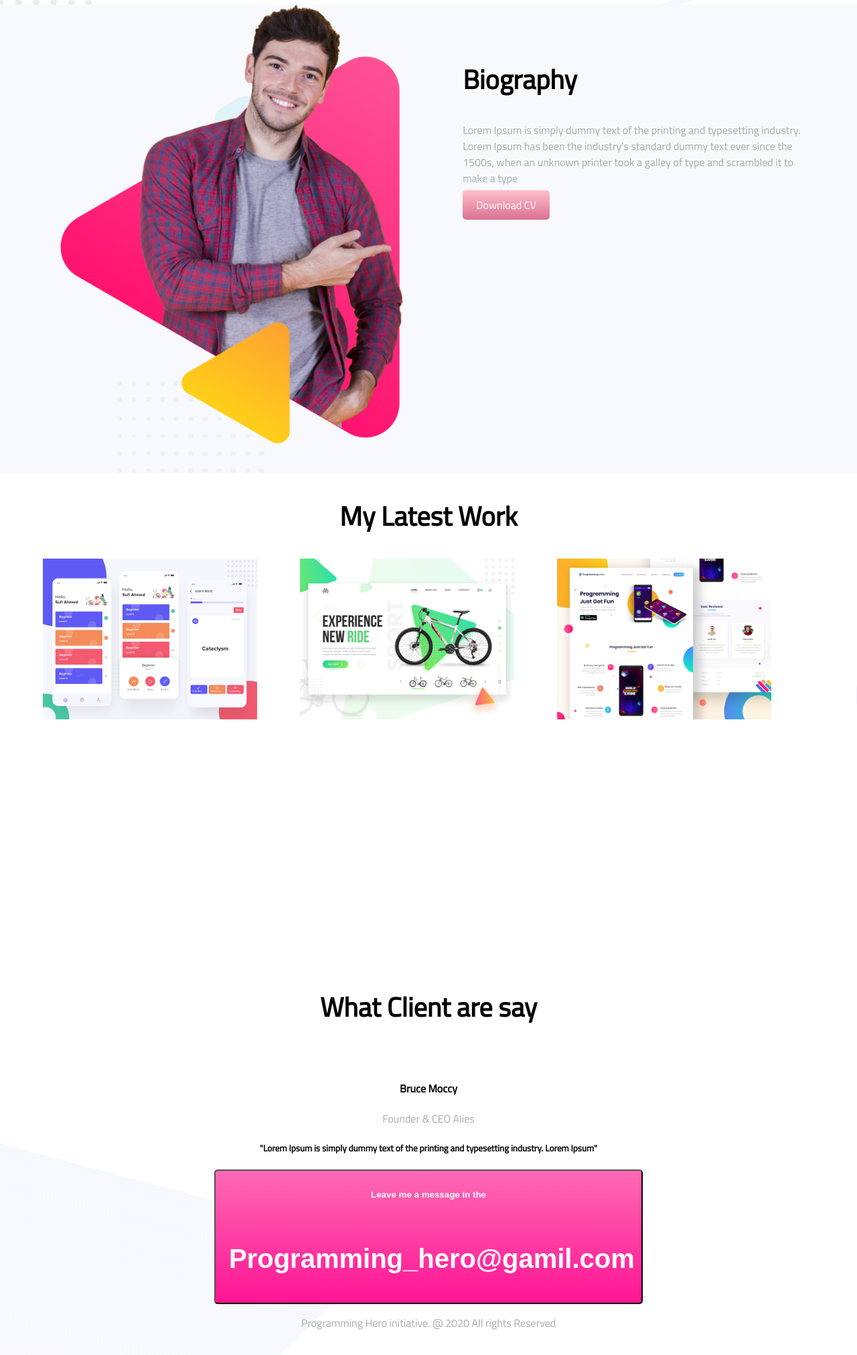
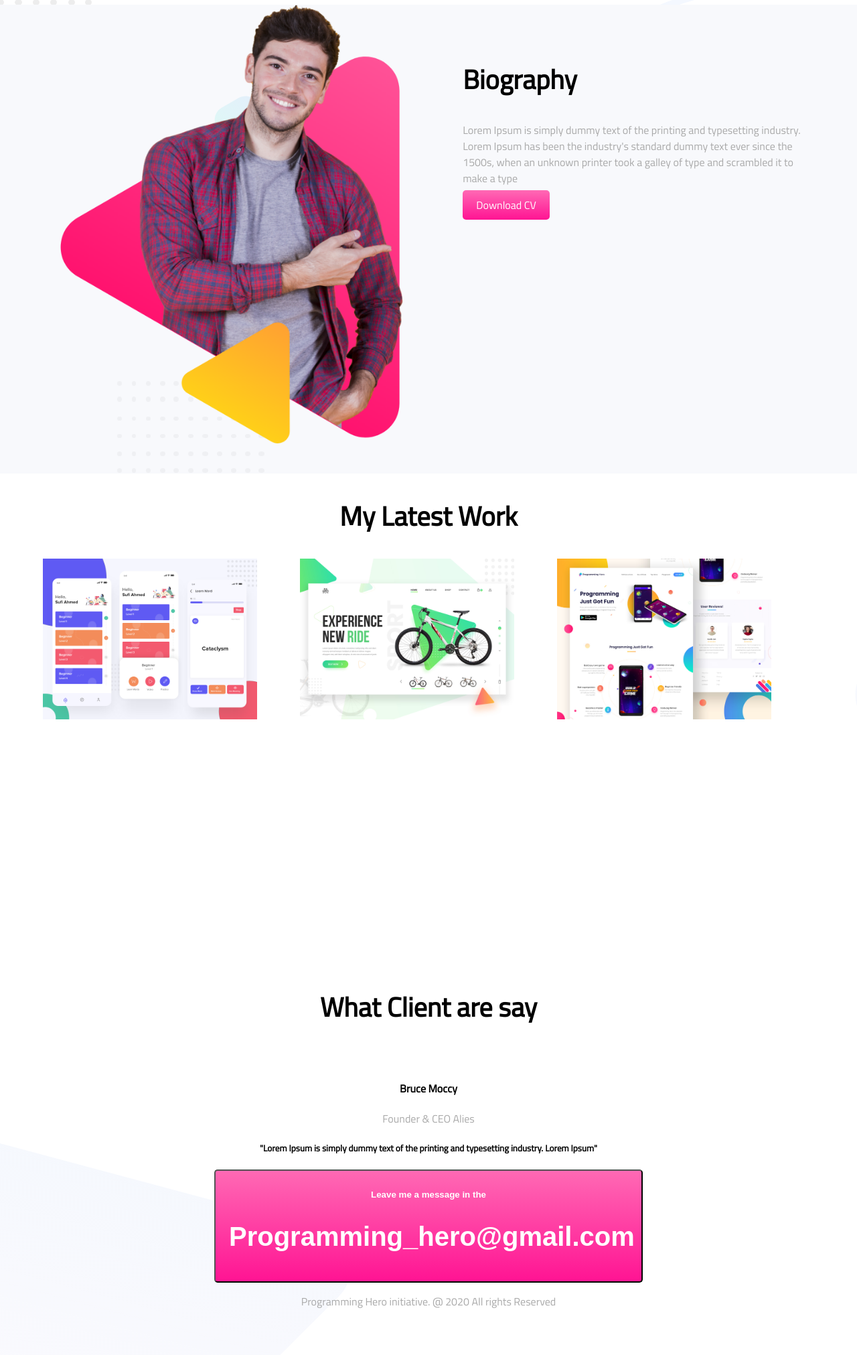
Before and after one commit to muid62/personal-website, a plain HTML site: page index.html in a window 1280 px wide. Shown: the part 693-2716 px from the top of the page at 67% size. Drawn offline with Linux system fonts and the light colour scheme.

Commit message:
final v2

```diff
--- a/index.html
+++ b/index.html
@@ -52,7 +52,7 @@
             <h4>Bruce Moccy</h4>
             <p>Founder & CEO Alies</p>
             <h5>"Lorem Ipsum is simply dummy text of the printing and typesetting industry. Lorem Ipsum"</h5>
-            <button id ="button-footer"><a  id="footer-link-button" target="_blank" href="google.com/en"> <h4>Leave me a message in the</h4>  <br> <h2><strong>Programming_hero@gamil.com</strong></h2> </a></button>
+            <button id ="button-footer"><a  id="footer-link-button" target="_blank" href="google.com/en"> <h4>Leave me a message in the</h4>   <h2><strong>Programming_hero@gmail.com</strong></h2> </a></button>
         </div>
         <footer>
             <p>Programming Hero initiative. @ 2020 All rights Reserved</p>
--- a/style.css
+++ b/style.css
@@ -23,13 +23,13 @@ h3{
     padding: 10px 20px;
 
     color: white;
-    background-image: linear-gradient(180deg, pink ,palevioletred );
+    background-image: linear-gradient(180deg, hotpink ,deeppink );
 }
 p{
     color: darkgray;
 }
 .pink-highlighter{
-    color: palevioletred;
+    color:deeppink;
 }
 .half-width{
     width: 40%;
@@ -91,7 +91,7 @@ p{
     background-color: deeppink ;
     background-image: linear-gradient(180deg, hotpink, deeppink);
     width: 50%;
-    height: 100%;
+    height: 70%;
 }
 
  footer{
```
